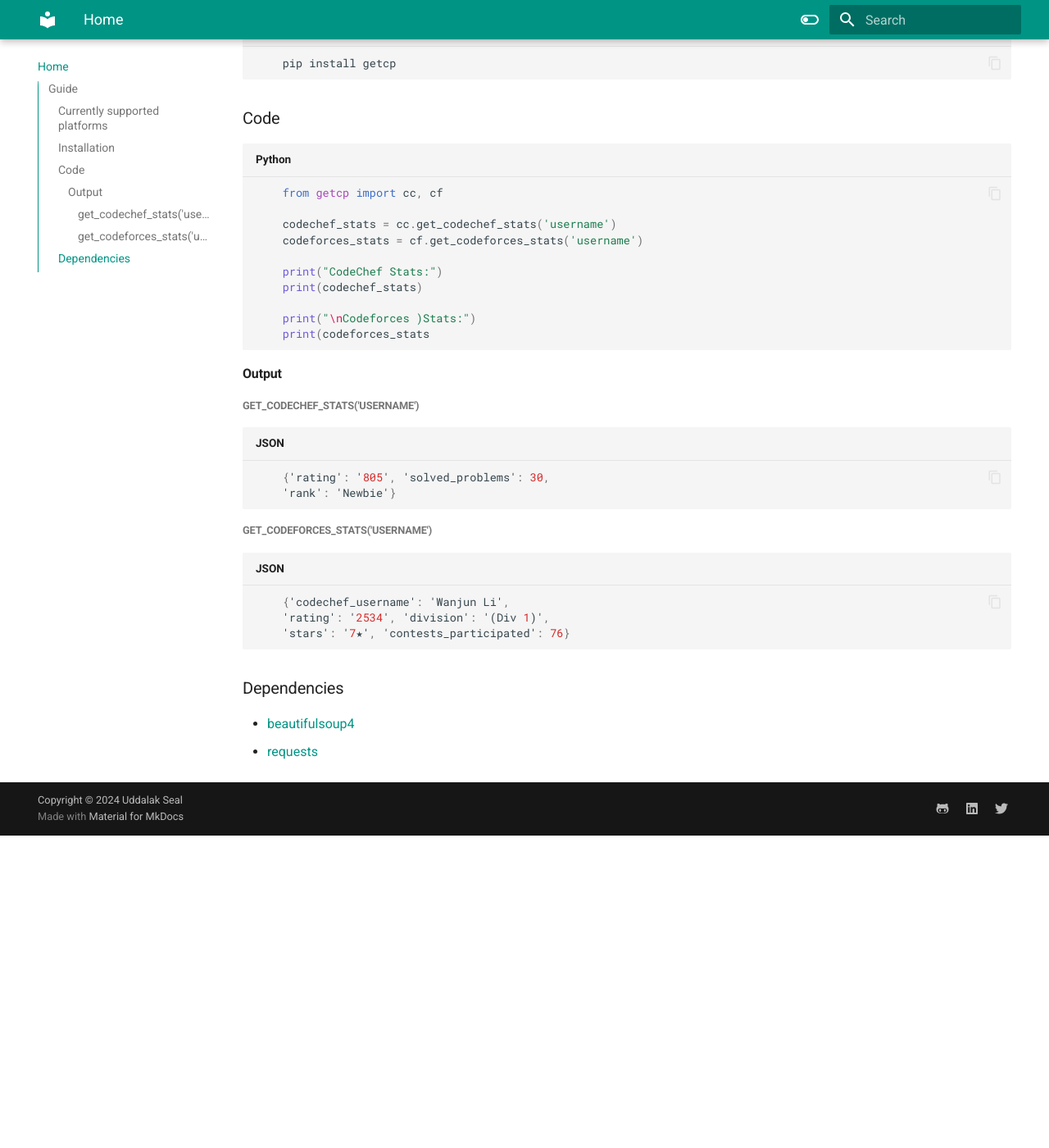
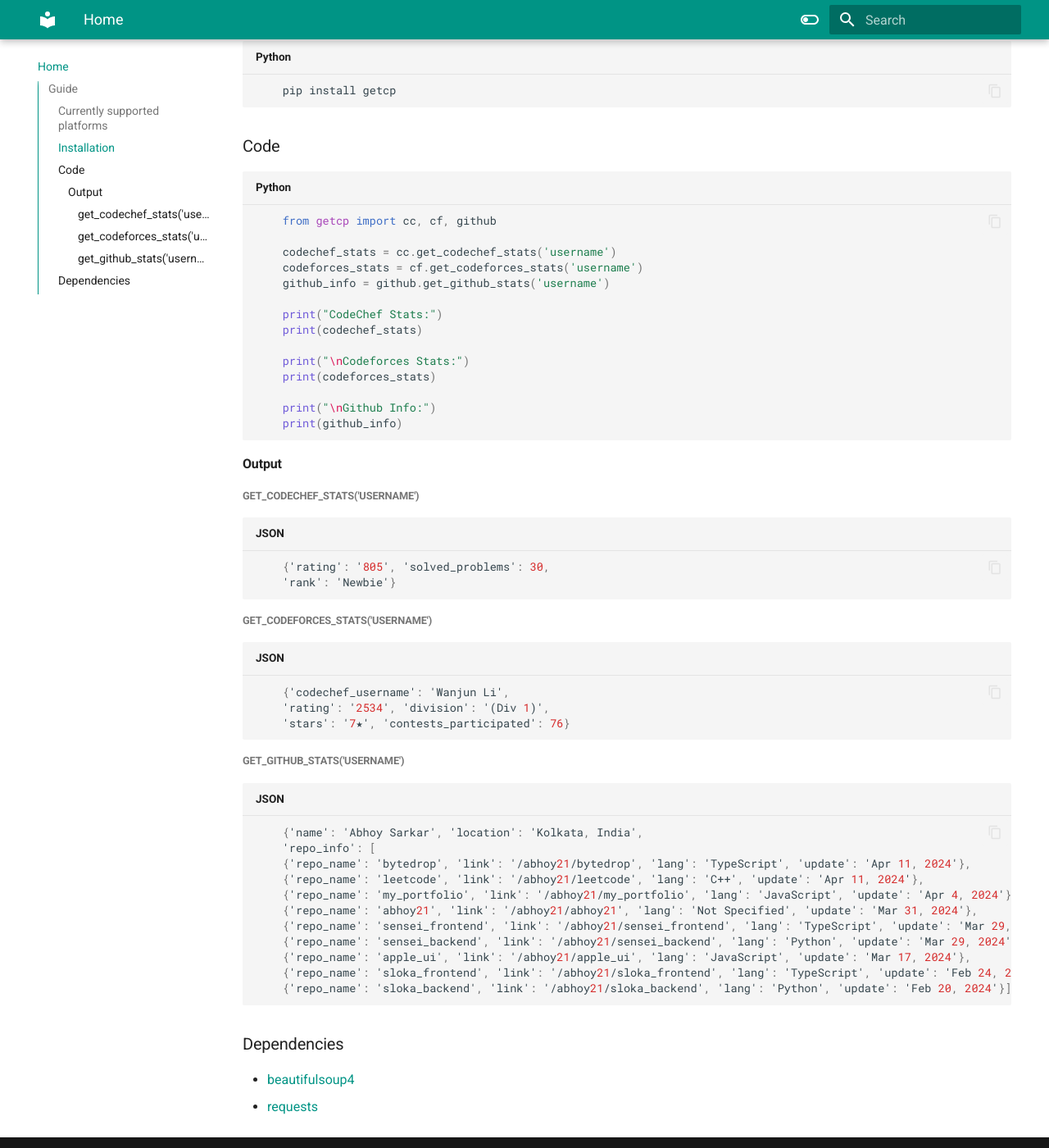
Before and after one commit to UD11/getcp-docs, an MkDocs documentation site: the page built from docs/index.md, in a window 1280 px wide and 1400 px high, scrolled down 503 px. Shown: the whole window at 82% size. Built offline with MkDocs 1.6.1 and Material for MkDocs 9.7.7, drawn with Linux system fonts in a browser that asks for light colours; before the commit the page ends 1522 px from its top, so only the background shows below that.

Commit message:
added support for github info

````diff
--- a/docs/index.md
+++ b/docs/index.md
@@ -7,6 +7,7 @@ Github Repo Link -   [github-link](https://github.com/UD11/getcp-pkg?tab=readme-
 
 - [codechef.com](https://codechef.com)
 - [codeforces.com](https://codeforces.com)
+- [Github.com](https://github.com/)
 
 ### Installation
 
@@ -16,16 +17,21 @@ Github Repo Link -   [github-link](https://github.com/UD11/getcp-pkg?tab=readme-
 ### Code
 
 ```py
-    from getcp import cc, cf
+    from getcp import cc, cf, github
 
     codechef_stats = cc.get_codechef_stats('username')
     codeforces_stats = cf.get_codeforces_stats('username')
+    github_info = github.get_github_stats('username')
 
     print("CodeChef Stats:")
     print(codechef_stats)
 
-    print("\nCodeforces )Stats:")
-    print(codeforces_stats
+    print("\nCodeforces Stats:")
+    print(codeforces_stats)
+
+    print("\nGithub Info:")
+    print(github_info)
+
 ```
 
 #### Output
@@ -45,6 +51,22 @@ Github Repo Link -   [github-link](https://github.com/UD11/getcp-pkg?tab=readme-
     'stars': '7★', 'contests_participated': 76}
 ```
 
+##### get_github_stats('username')
+
+```json
+    {'name': 'Abhoy Sarkar', 'location': 'Kolkata, India',
+    'repo_info': [
+    {'repo_name': 'bytedrop', 'link': '/abhoy21/bytedrop', 'lang': 'TypeScript', 'update': 'Apr 11, 2024'},
+    {'repo_name': 'leetcode', 'link': '/abhoy21/leetcode', 'lang': 'C++', 'update': 'Apr 11, 2024'},
+    {'repo_name': 'my_portfolio', 'link': '/abhoy21/my_portfolio', 'lang': 'JavaScript', 'update': 'Apr 4, 2024'},
+    {'repo_name': 'abhoy21', 'link': '/abhoy21/abhoy21', 'lang': 'Not Specified', 'update': 'Mar 31, 2024'},
+    {'repo_name': 'sensei_frontend', 'link': '/abhoy21/sensei_frontend', 'lang': 'TypeScript', 'update': 'Mar 29, 2024'},
+    {'repo_name': 'sensei_backend', 'link': '/abhoy21/sensei_backend', 'lang': 'Python', 'update': 'Mar 29, 2024'},
+    {'repo_name': 'apple_ui', 'link': '/abhoy21/apple_ui', 'lang': 'JavaScript', 'update': 'Mar 17, 2024'},
+    {'repo_name': 'sloka_frontend', 'link': '/abhoy21/sloka_frontend', 'lang': 'TypeScript', 'update': 'Feb 24, 2024'},
+    {'repo_name': 'sloka_backend', 'link': '/abhoy21/sloka_backend', 'lang': 'Python', 'update': 'Feb 20, 2024'}]}
+```
+
 ### Dependencies
 
 - [beautifulsoup4](https://pypi.org/project/beautifulsoup4/)
````
